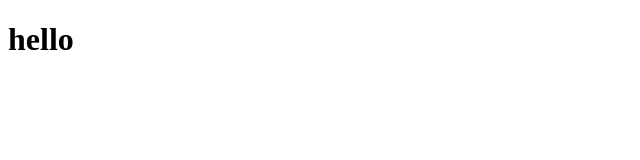
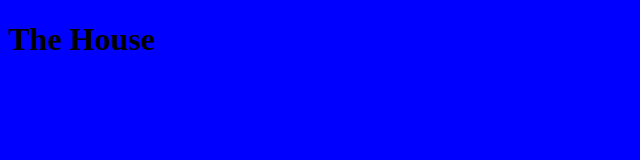
Before and after one commit to Corentin-Vidick/the-house, a plain HTML site: page index.html in a window 1280 px wide. Shown: the whole page, without its empty margins (0-640 px from the left). Drawn offline with Linux system fonts and the light colour scheme.

Commit message:
Link CSS file to index and add metadata to head

```diff
--- /dev/null
+++ b/assets/css/style.css
@@ -0,0 +1,3 @@
+body{
+    background-color: blue;
+}
--- a/index.html
+++ b/index.html
@@ -4,9 +4,13 @@
     <meta charset="UTF-8">
     <meta http-equiv="X-UA-Compatible" content="IE=edge">
     <meta name="viewport" content="width=device-width, initial-scale=1.0">
+    <meta name="description" content="Overview of how we live in and change our first house">
+    <meta name="keywords" content="homestead, house transformation, pet life">
+
+    <link rel="stylesheet" href="assets/css/style.css">
     <title>The House</title>
 </head>
 <body>
-    <h1>hello</h1>
+    <h1>The House</h1>
 </body>
 </html>
```
Also changed, not shown: assets/images/css/style.css (deleted).
